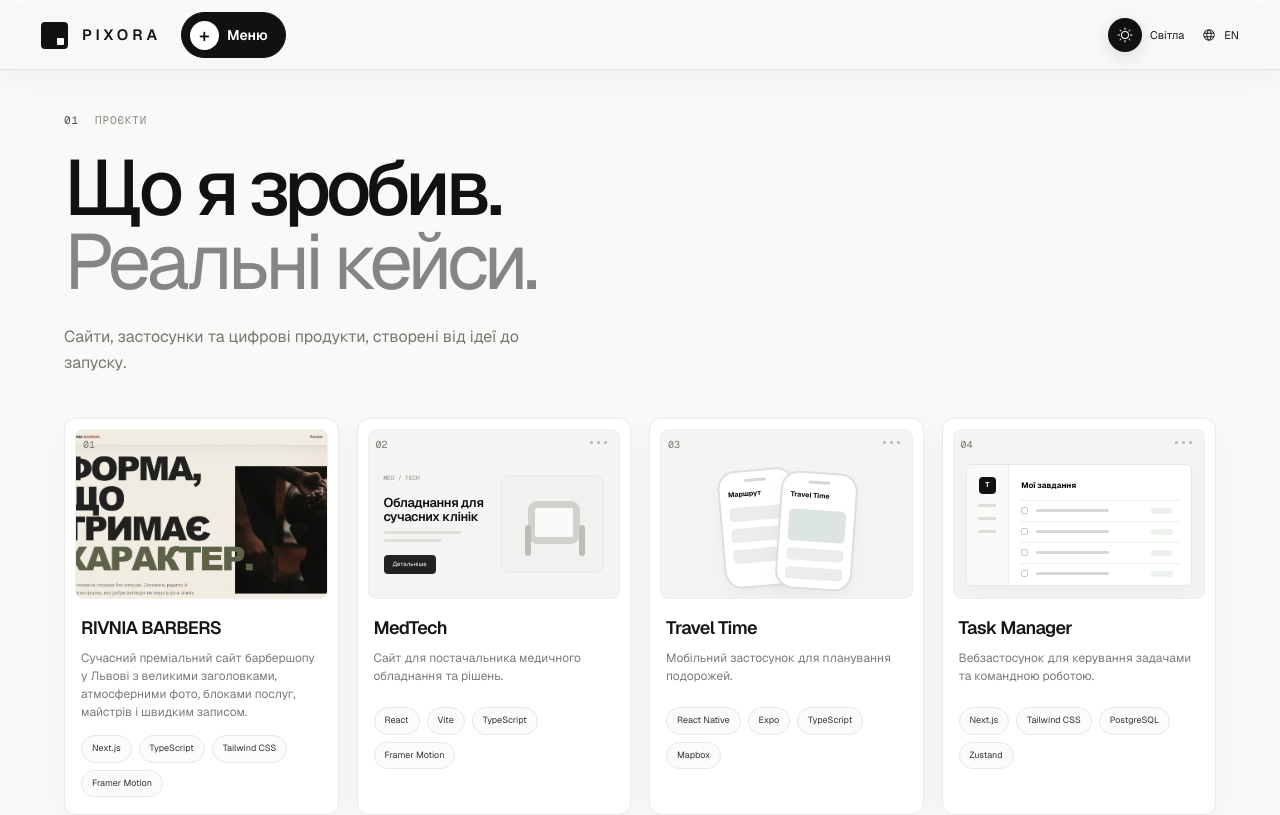
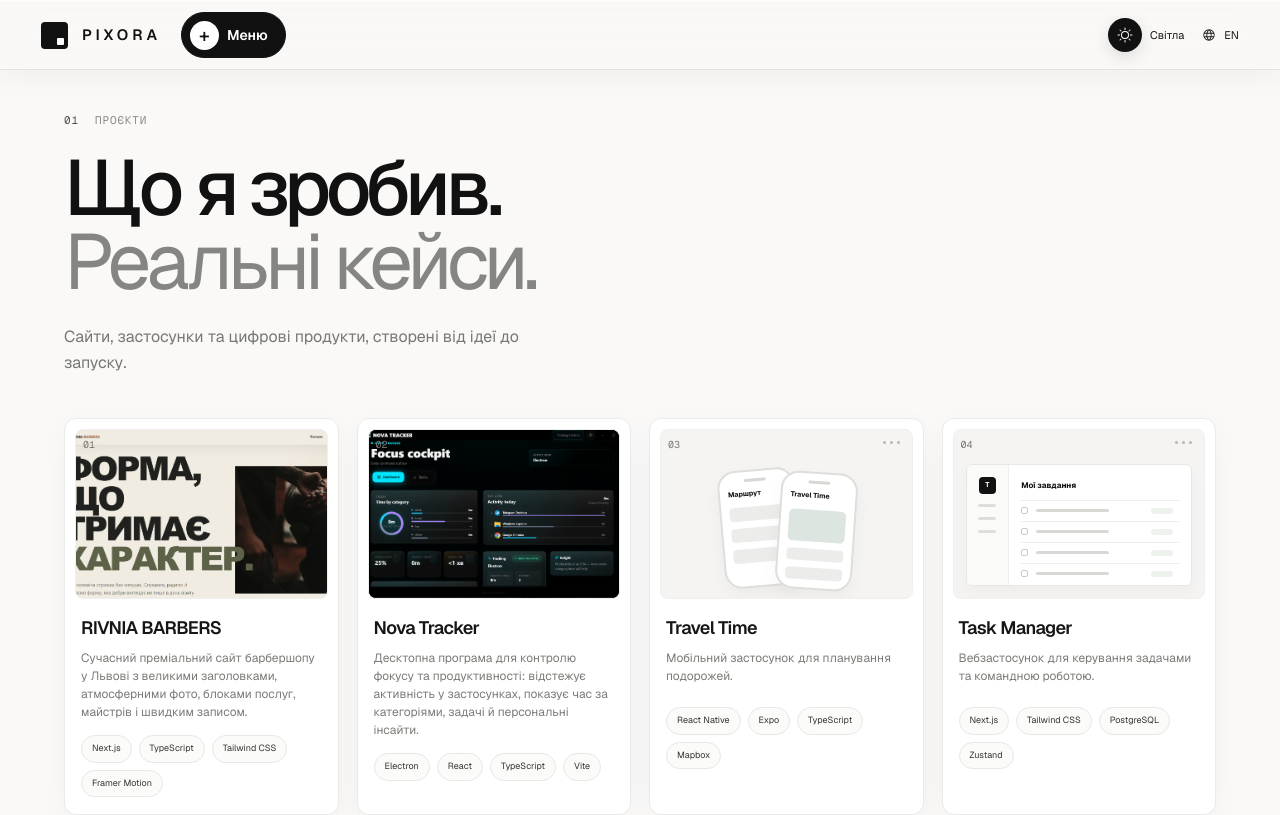
Before and after one commit to shalahinovVIbeCode/pixora-portfolio, a Next.js app: page /projects in a window 1280 px wide. Shown: the top 815 px of the page. Built offline with nearby package versions, Linux system fonts and the light colour scheme.

Commit message:
feat(projects): add Nova Tracker case
Replace the MedTech placeholder with a localized Nova Tracker desktop case. Add the supplied application preview and suppress external actions because the project has no web version.

```diff
--- a/app/globals.css
+++ b/app/globals.css
@@ -706,6 +706,10 @@ a:focus-visible {
 
 .preview-rivnia {
   background: #ebe7dc;
+}
+
+.preview-nova {
+  background: #030707;
 }
 
 .preview-chrome {
--- a/app/projects/ProjectsPage.tsx
+++ b/app/projects/ProjectsPage.tsx
@@ -24,7 +24,7 @@ import { Brand, MenuButton, ModalMenu } from "../components/SiteChrome";
 import { PreferenceControls, usePreferences, type Language } from "../components/Preferences";
 
 type LocalizedText = Record<Language, string>;
-type ProjectVariant = "rivnia" | "tracker" | "medtech" | "travel" | "tasks";
+type ProjectVariant = "rivnia" | "nova" | "tracker" | "medtech" | "travel" | "tasks";
 
 type ProjectCase = {
   number: string;
@@ -35,6 +35,7 @@ type ProjectCase = {
   previewImage?: string;
   previewAlt?: LocalizedText;
   liveUrl?: string;
+  hideActions?: boolean;
   stack: readonly string[];
   task: LocalizedText;
   approach: LocalizedText;
@@ -140,27 +141,37 @@ const projects: readonly ProjectCase[] = [
   },
   {
     number: "02",
-    variant: "medtech",
-    title: "MedTech",
-    description: { uk: "Сайт для постачальника медичного обладнання та рішень.", en: "A website for a medical equipment and solutions supplier." },
-    stack: ["React", "Vite", "TypeScript", "Framer Motion"],
+    variant: "nova",
+    title: "Nova Tracker",
+    category: { uk: "Десктопна програма", en: "Desktop application" },
+    description: {
+      uk: "Десктопна програма для контролю фокусу та продуктивності: відстежує активність у застосунках, показує час за категоріями, задачі й персональні інсайти.",
+      en: "A desktop application for focus and productivity that tracks app activity, visualizes time by category, and brings tasks and personal insights together.",
+    },
+    previewImage: "/nova-tracker-preview.png",
+    previewAlt: {
+      uk: "Темний dashboard програми Nova Tracker зі статистикою активності та фокус-сесіями",
+      en: "Nova Tracker dark dashboard with activity statistics and focus sessions",
+    },
+    hideActions: true,
+    stack: ["Electron", "React", "TypeScript", "Vite"],
     task: {
-      uk: "Оновити цифрову присутність постачальника та зробити складний каталог медичного обладнання простим для клінік.",
-      en: "Refresh the supplier’s digital presence and make a complex medical equipment catalog easy for clinics.",
+      uk: "Створити приватний робочий центр, який допомагає бачити, куди йде час, тримати фокус і не перевантажує зайвими метриками.",
+      en: "Create a private command center that shows where time goes, supports focus, and avoids overwhelming users with unnecessary metrics.",
     },
     approach: {
-      uk: "Систематизували категорії, скоротили шлях до консультації та побудували стриману візуальну мову навколо продукту.",
-      en: "Organized categories, shortened the path to consultation, and built a restrained visual language around the product.",
+      uk: "Темний інтерфейс, яскраві акценти, два основні режими Dashboard і Tasks, наочні графіки та автоматичне відстеження активних програм.",
+      en: "A dark interface, vivid accents, focused Dashboard and Tasks modes, clear charts, and automatic active-app tracking.",
     },
     result: {
-      uk: "Каталог читається швидше, ключові характеристики видно одразу, а запит на обладнання займає кілька кроків.",
-      en: "The catalog scans faster, key specifications are immediate, and an equipment request takes only a few steps.",
+      uk: "Швидка десктопна програма з єдиним cockpit для активності, фокус-сесій, задач і щоденної статистики.",
+      en: "A fast desktop app with one cockpit for activity, focus sessions, tasks, and daily statistics.",
     },
     stats: [
-      { value: "28", label: { uk: "категорій", en: "categories" } },
-      { value: "2.1s", label: { uk: "завантаження", en: "load time" } },
-      { value: "92", label: { uk: "Performance", en: "Performance" } },
-      { value: "AA", label: { uk: "доступність", en: "accessibility" } },
+      { value: "Electron", label: { uk: "платформа", en: "platform" } },
+      { value: "2", label: { uk: "робочі режими", en: "work modes" } },
+      { value: "4", label: { uk: "категорії часу", en: "time categories" } },
+      { value: "Focus", label: { uk: "головний сценарій", en: "core flow" } },
     ],
   },
   {
@@ -589,6 +600,7 @@ function CaseStudyModal({
               {project.stack.map((technology) => <li key={technology}>{technology}</li>)}
             </motion.ul>
 
+            {!project.hideActions && (
               <motion.div
                 className="case-study-actions"
                 initial={{ opacity: 0, y: reduceMotion ? 0 : 6 }}
@@ -616,6 +628,7 @@ function CaseStudyModal({
                   </>
                 )}
               </motion.div>
+            )}
 
             <div className="case-study-flower" aria-hidden="true">
               <Image src="/pixora-peony.png" alt="" fill sizes="210px" />
```
Also changed, not shown: public/nova-tracker-preview.png (added). Lines whose indentation alone changed are shown as unchanged.
